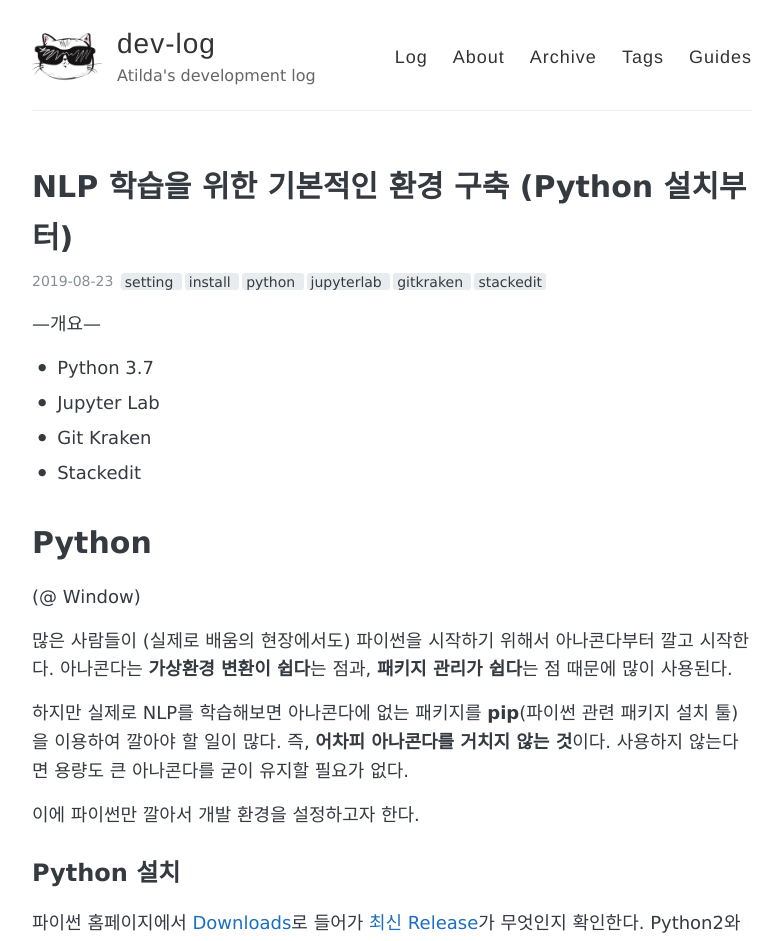
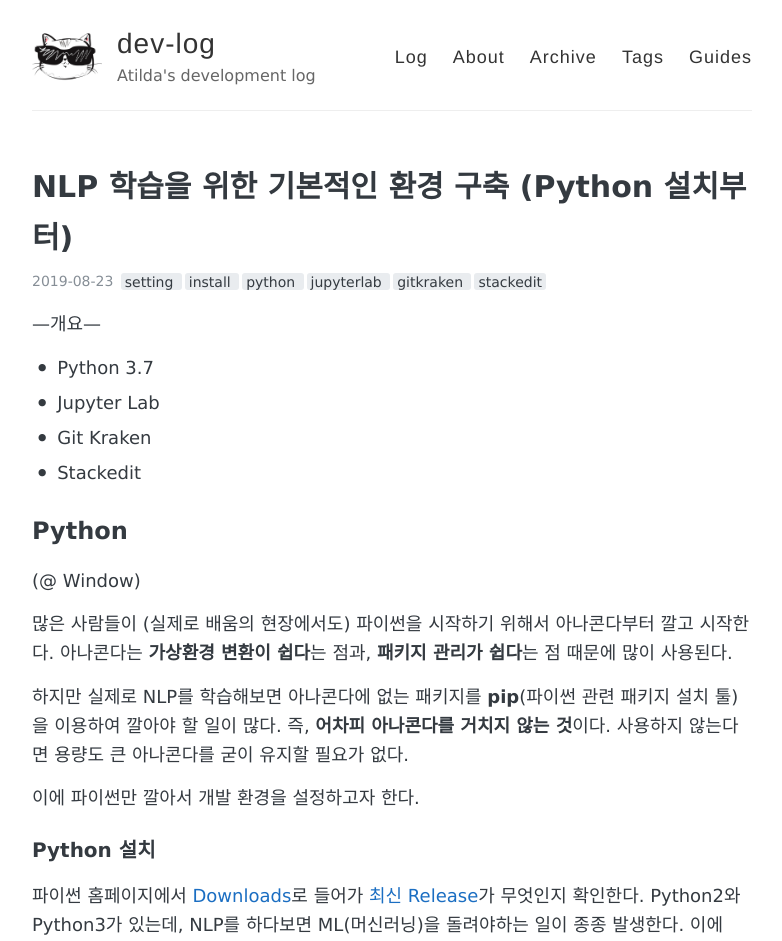
Before and after one commit to stellarway/stellarway.github.io, a Jekyll site: the page built from _posts/2019-08-23-setup.md, in a window 1280 px wide. Shown: the top 941 px of the page, without its empty margins (248-1030 px from the left). Built offline with Jekyll 4.4.1, drawn with Linux system fonts in a browser that asks for light colours.

````diff
--- a/_posts/2019-08-23-setup.md
+++ b/_posts/2019-08-23-setup.md
@@ -10,7 +10,7 @@ comments: true
  - Git Kraken
  - Stackedit
 
-# Python
+## Python
 (@ Window)
 
 많은 사람들이 (실제로 배움의 현장에서도) 파이썬을 시작하기 위해서 아나콘다부터 깔고 시작한다. 아나콘다는 **가상환경 변환이 쉽다**는 점과, **패키지 관리가 쉽다**는 점 때문에 많이 사용된다.
@@ -19,7 +19,7 @@ comments: true
 
 이에 파이썬만 깔아서 개발 환경을 설정하고자 한다.
 
-## Python 설치
+### Python 설치
 파이썬 홈페이지에서 [Downloads](https://www.python.org/downloads/windows/)로 들어가 [최신 Release](https://www.python.org/downloads/release/python-374/)가 무엇인지 확인한다. Python2와 Python3가 있는데, NLP를 하다보면 ML(머신러닝)을 돌려야하는 일이 종종 발생한다.  이에 TensorFlow가 Python3.7 버전과 호환이 되는 지 [확인](https://tensorflow.blog/2019/02/03/tensorflow-1-13-0-support-python-3-7/) 한 후 Python3.7 을 설치했다.
 파이썬 홈페이지에서 "Windows x86-64 executable installer" Version을 [다운로드](https://www.python.org/ftp/python/3.7.4/python-3.7.4-amd64.exe)  받은 후 실행하면 된다.
 
@@ -35,7 +35,7 @@ comments: true
 
 ![enter image description here](https://lh3.googleusercontent.com/_GYsx1cCR-_HFYwAzjxJmnS79ZVw0bEBFimG0pk5IBuICy6mqQT9J0l9ADZL_8j-7EKp3ThG7Szx "intall python3")
 
-## 가상환경 사용 (Python Venv)
+### 가상환경 사용 (Python Venv)
 가상환경 구축에는 [이 분의 블로그](https://yongbeomkim.github.io/python/python-settings/)를 많이 참고했다.
 먼저 cmd를 실행해여 다음과 같이 타이핑한다.
 ```
@@ -54,8 +54,8 @@ C:\Python\Venv\NLP\Scripts>activate
 (NLP) C:\Python\Venv\NLP\Scripts>
 ```
 
-# jupyter lab
-## jupyter lab 설치
+## jupyter lab
+### jupyter lab 설치
 설치 법에 대해 얘기하기 앞서, 내가 왜 jupyter lab을 선택했는지 기록해두려 한다.
 jupyter lab은 jupyter notebook을 기반으로 만들어진 것이어서 기본적인 jupyter notebook의 특성을 따른다.
 많은 사람들은 jupyter notebook을 선택함에 비해 내가 jupyter lab을 기본 환경으로 설정하려는 이유는 다음과 같은 장점이 있기 때문이다.
@@ -68,7 +68,7 @@ jupyter lab은 jupyter notebook을 기반으로 만들어진 것이어서 기본
 (NLP) C:\Python\Venv\NLP\Scripts> pip install jupyterlab
 ```
 
-## jupyter lab 바로가기 만들기
+### jupyter lab 바로가기 만들기
 한편, 아나콘다 없이 바로 jupyter lab을 설치하면 바로 접근하기가 불편한다.
 간단한 작업으로 jupyter lab을 바로 실행할 수 있다.
 먼저 로컬에서 다음과 같은 폴더 경로로 접근한다.
@@ -106,7 +106,7 @@ ico 형식의 파일을 찾아 넣으면 예쁘게 잘 들어간 것을 확인
 ~~여담~~
 jupyter lab에는 치명적인 단점이 있다.  jupyter notebook에 비해 테마가 다양하지 않다는 것.  그래도 현재 3개 정도 추가 테가마 리스트업 되어 있는 듯 하나, 이마저도 테마 설정 방법이 통일되어 있지 않다. 그나마 [Material Darker](https://github.com/oriolmirosa/jupyterlab_materialdarker) 테마가 제일 설치하기 간편했지만, 이마저도 아나콘다를 깔지 않은 상태에서 설치할 경우 Node.js를 추가로 설치를 해야하는 문제가 생긴다. 일단 [jupyter lab 테마 링크](https://github.com/mauhai/awesome-jupyterlab)를 남겨둔 상태에서, 나중에 어떻게 핸들링을 할 수 있을 지 조금 더 고민하고자 한다.
 
-# GitKraken
+## GitKraken
 처음에 배웠을 때는 Source Tree를 사용했으나, 다른 분이 git kraken을 사용하는 것을 보고 바로 갈아탔다.
 소스트리에 비해 장점이 명확하기 때문이다.
 > 1. 인터페이스가 간편하고 미학적이다. (이것은 매우 중요하다. 예를 들어 커밋하지 않은 변경사항이 있을 경우 그것을 굉장히 직관적으로 나타내준다)
@@ -118,7 +118,7 @@ Git Kraken은 무료로 [다운로드](https://www.gitkraken.com/download/window
 
 
 
-# Stackedit 사용
+## Stackedit 사용
 [Stackedit](https://stackedit.io/) 같은 경우 사실상 개발에 필요한 도구는 아니다.
 하지만 Github 블로그를 관리하는 데에 있어 굉장히 유용한 Tool이어서 여기에 같이 기록한다.
 stackedit는 markdown 에디터이다. 다른 마크다운 에디터도 많지만, 이 앱은 특히 강력한 동기화 기능을 자랑한다.
````
Also changed, not shown: other parts of _posts/2019-08-23-setup.md (+3 -3 lines).
